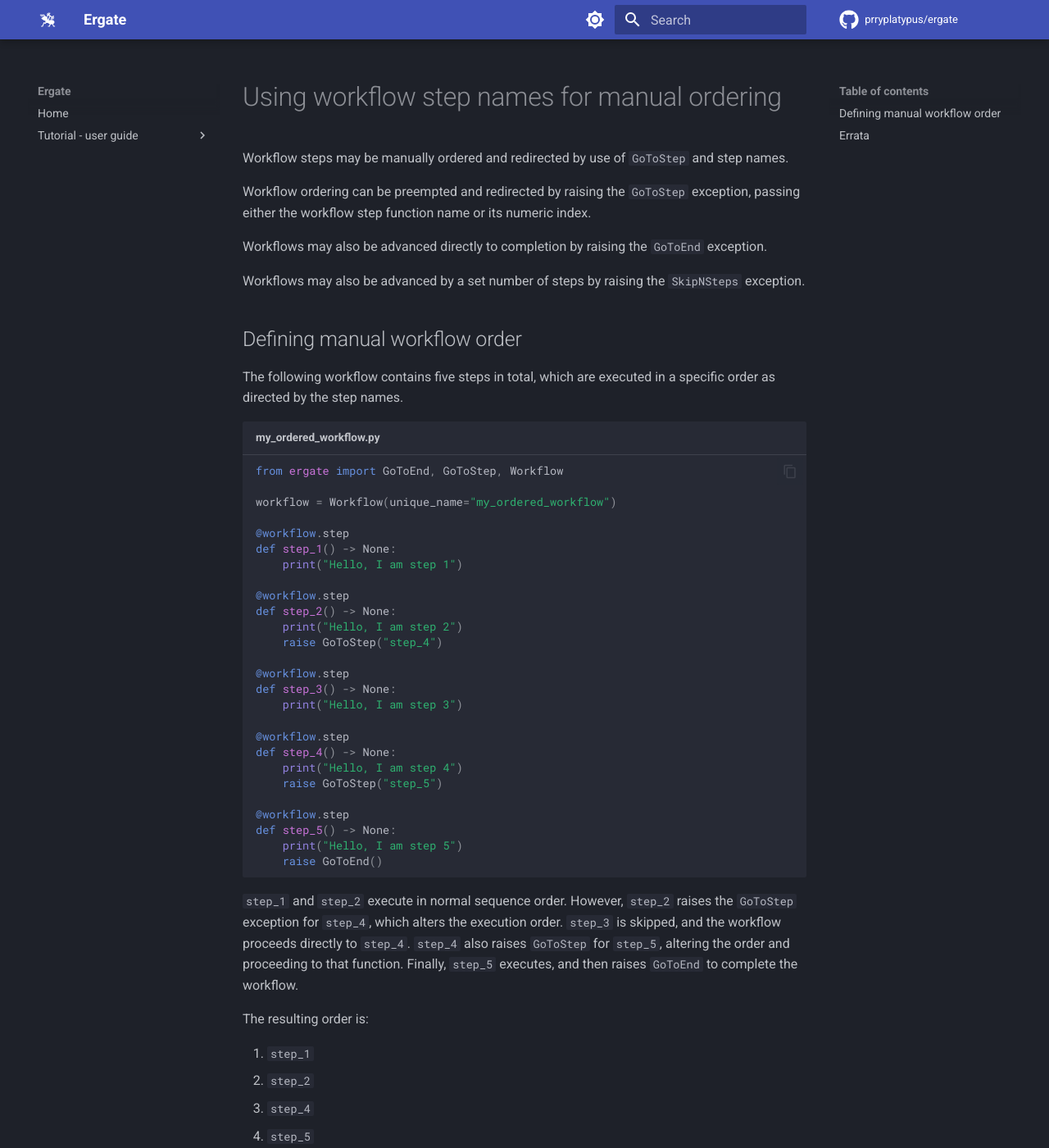
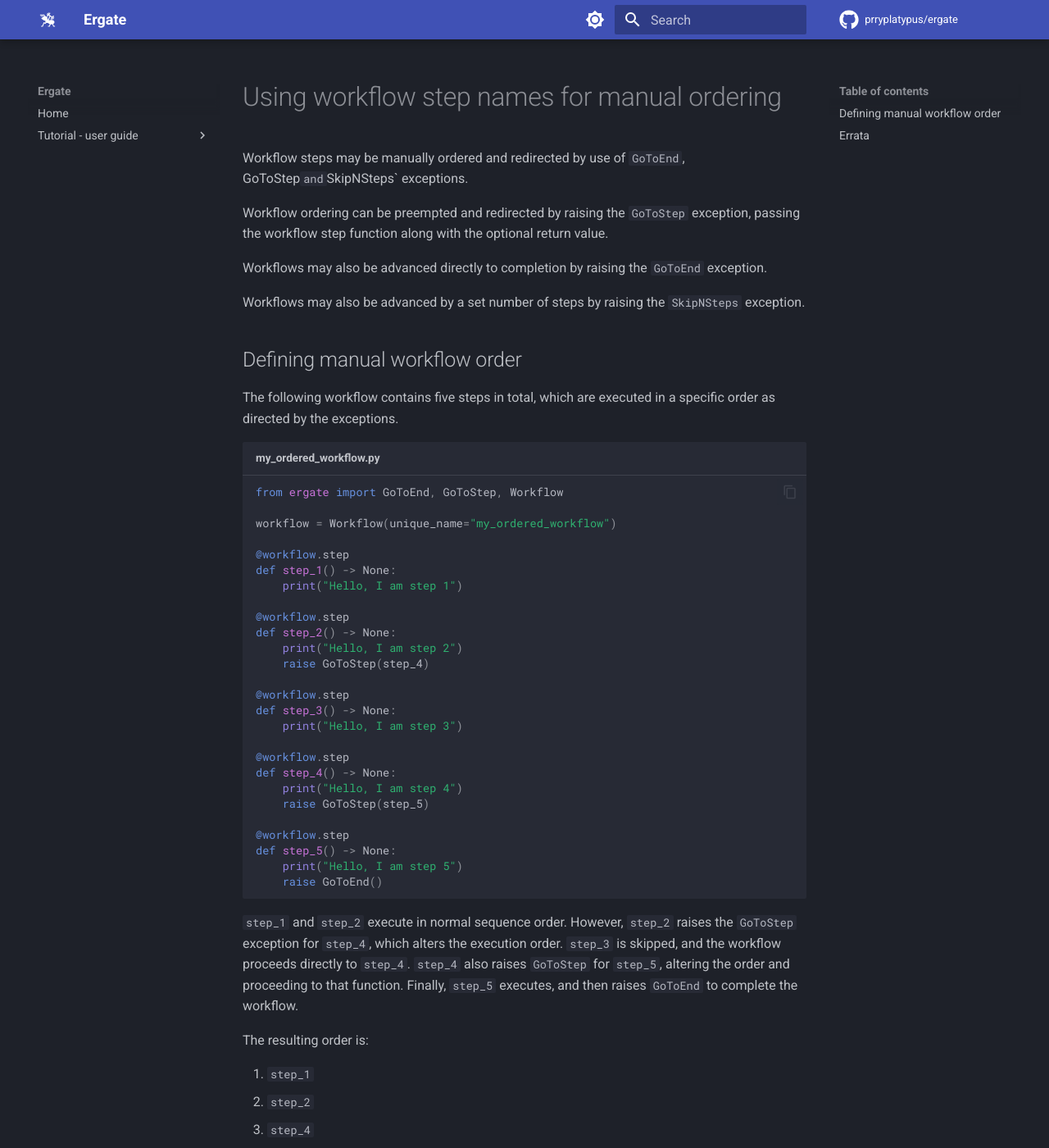
Before and after one commit to prryplatypus/ergate, an MkDocs documentation site: the page built from docs/docs/basics/manual-step-ordering.md, in a window 1280 px wide and 1400 px high. Shown: the whole window at 82% size. Built offline with MkDocs 1.6.1 and Material for MkDocs 9.7.7, drawn with Linux system fonts in a browser that asks for light colours; comment, search, counter and statistics services are not loaded; some of the changed text lies outside the part shown.

Commit message:
Update documentation.

````diff
--- a/docs/docs/basics/manual-step-ordering.md
+++ b/docs/docs/basics/manual-step-ordering.md
@@ -1,9 +1,9 @@
 # Using workflow step names for manual ordering
 
-Workflow steps may be manually ordered and redirected by use of `GoToStep` and step names.
+Workflow steps may be manually ordered and redirected by use of `GoToEnd`, GoToStep` and `SkipNSteps` exceptions.
 
-Workflow ordering can be preempted and redirected by raising the `GoToStep` exception, passing either the workflow step
-function name or its numeric index.
+Workflow ordering can be preempted and redirected by raising the `GoToStep` exception, passing the workflow step
+function along with the optional return value.
 
 Workflows may also be advanced directly to completion by raising the `GoToEnd` exception.
 
@@ -11,7 +11,8 @@ Workflows may also be advanced by a set number of steps by raising the `SkipNSte
 
 ## Defining manual workflow order
 
-The following workflow contains five steps in total, which are executed in a specific order as directed by the step names.
+The following workflow contains five steps in total, which are executed in a specific order as directed by the
+exceptions.
 
 ```py title="my_ordered_workflow.py"
 from ergate import GoToEnd, GoToStep, Workflow
@@ -25,7 +26,7 @@ def step_1() -> None:
 @workflow.step
 def step_2() -> None:
     print("Hello, I am step 2")
-    raise GoToStep("step_4")
+    raise GoToStep(step_4)
 
 @workflow.step
 def step_3() -> None:
@@ -34,7 +35,7 @@ def step_3() -> None:
 @workflow.step
 def step_4() -> None:
     print("Hello, I am step 4")
-    raise GoToStep("step_5")
+    raise GoToStep(step_5)
 
 @workflow.step
 def step_5() -> None:
@@ -78,18 +79,18 @@ def step_1(input_value) -> None:
 
     match input_value:
         case "a":
-            raise GoToStep("step_a2")
+            raise GoToStep(step_a2)
         case "b":
-            raise GoToStep("step_b2")
+            raise GoToStep(step_b2)
         case "c":
-            raise GoToStep("step_c2")
+            raise GoToStep(step_c2)
         case _:
-            raise GoToStep("step_default2")
+            raise GoToStep(step_default2)
 
 @workflow.step
 def step_default2() -> None:
     print("Hello, I am step default.2")
-    raise GoToStep("step_4")
+    raise GoToStep(step_4)
 
 @workflow.step
 def step_a2() -> None:
@@ -98,7 +99,7 @@ def step_a2() -> None:
 @workflow.step
 def step_a3() -> None:
     print("Hello, I am step a.3")
-    raise GoToStep("step_4")
+    raise GoToStep(step_4)
 
 @workflow.step
 def step_b2() -> None:
@@ -107,7 +108,7 @@ def step_b2() -> None:
 @workflow.step
 def step_b3() -> None:
     print("Hello, I am step b.3")
-    raise GoToStep("step_4")
+    raise GoToStep(step_4)
 
 @workflow.step
 def step_c2() -> None:
@@ -146,7 +147,7 @@ If `input_value` is `c`, the workflow path is:
 2. `step_c2`
 3. `step_c3`
 
-with `step_4` skipped by `GoToEnd` having been raised in `step_c3`.
+with `step_4` skipped by the `GoToEnd` raised in `step_c3`.
 
 If `input_value` is anything else, the workflow path is:
 
````
Also changed, not shown: docs/docs/basics/defining-workflow-path-hints.md (+8 -8 lines).
